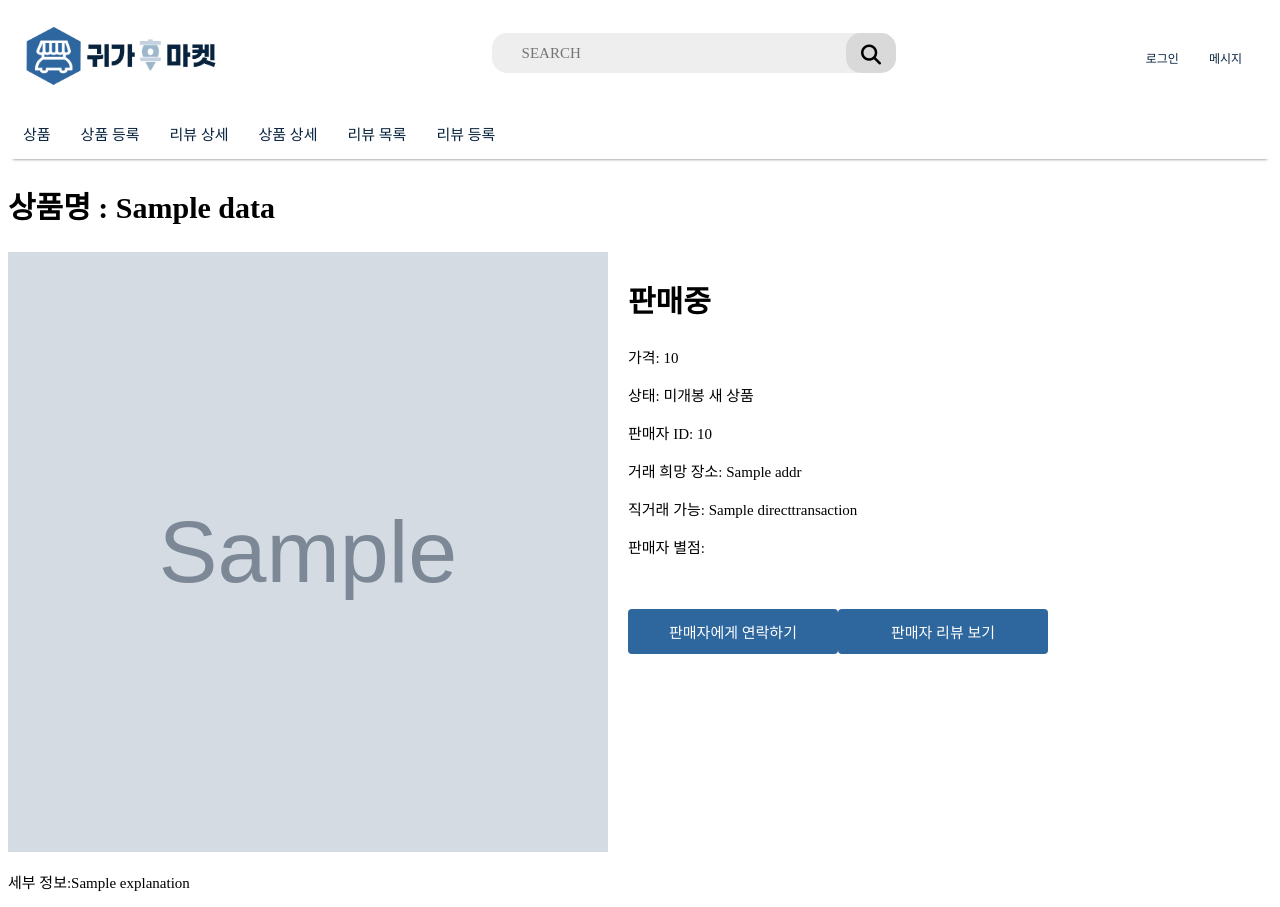
After one commit to jwayj/OSPGoHome, a Flask app: template templates/view_detail.html in a window 1280 px wide. The commit adds this page. Run offline with Flask 3, Linux system fonts and the light colour scheme; the template is opened without the code that fills it: most values are stand-ins (such as "Sample title", 1, 10 or a date in 2020); grey boxes marked "Sample" are stand-in pictures; some libraries are stand-ins or nearby versions; some web fonts are replaced.

Commit message:
상품 상세 설명

```diff
--- a/app.py
+++ b/app.py
@@ -101,6 +101,10 @@ def review_list():
 def view_review():
     return render_template("review.html")
 
+@application.route("/view_detail")  # 디버깅용
+def view_detail():
+    return render_template("view_detail.html")
+
 @application.route("/reg_items")
 def reg_item():
     return render_template("reg_items.html")
--- a/templates/index.html
+++ b/templates/index.html
@@ -34,6 +34,7 @@
                <li> <a href="/list">상품</a></li>
                <li> <a href="/reg_items">상품 등록</a></li>
                <li> <a href="/review">리뷰 상세</a></li>  <!--나중에 삭제예정-->
+               <li> <a href="/view_detail">상품 상세</a></li>  <!--나중에 삭제예정-->
                <li> <a href="/review_list">리뷰 목록</a></li>
                <li> <a href="/reg_reviews">리뷰 등록</a></li>
             </ul>
--- /dev/null
+++ b/templates/view_detail.html
@@ -0,0 +1,59 @@
+{% extends "index.html" %}
+ {% block section %}
+    <div>
+        <h1>
+            상품명 : {{data.name}}
+        </h1>
+        <div style="display: inline-flex;">
+            <img src="../../static/images/{{data.img_path}}" alt="상품 사진" width="600px" height="600px">
+            <div>
+                <div style="margin:20px">
+                <h1>
+                    판매중
+                </h1>
+                <p>
+                    가격: {{data.price}}
+                    <br><br>
+                    상태:
+                    {% if data['status']=="new" %}
+                    미개봉 새 상품
+                    {% endif %}
+                    {% if data['status']=="noused" %}
+                    미사용 상품
+                    {% endif %}
+                    {% if data['status']=="oftenused" %}
+                    사용감 적음
+                    {% endif %}
+                    {% if data['status']=="manyused" %}
+                    사용감 많음
+                    {% endif %}
+                    {% if data['status']=="broken" %}
+                    고장난 상품
+                    {% endif %}
+
+                    <br><br>
+                    판매자 ID: {{data.seller}}
+                    <br><br>
+                    거래 희망 장소: {{data.addr}}
+                    <br><br>
+                    직거래 가능: {{data.directtransaction}}
+                    <br><br>
+                    판매자 별점:
+                    <br><br>
+                </p>
+                <div style="display: inline-flex;">
+                    <button type="calltoseller" class="btn">
+                        판매자에게 연락하기
+                    </button>
+                    <button type="showsellerreivew" class="btn">
+                        판매자 리뷰 보기
+                    </button>
+                </div>
+            </div>
+        </div>
+    </div>
+    <div>
+        <p>세부 정보:{{data.explanation}}</p>
+    </div>
+
+ {% endblock section %}
```
